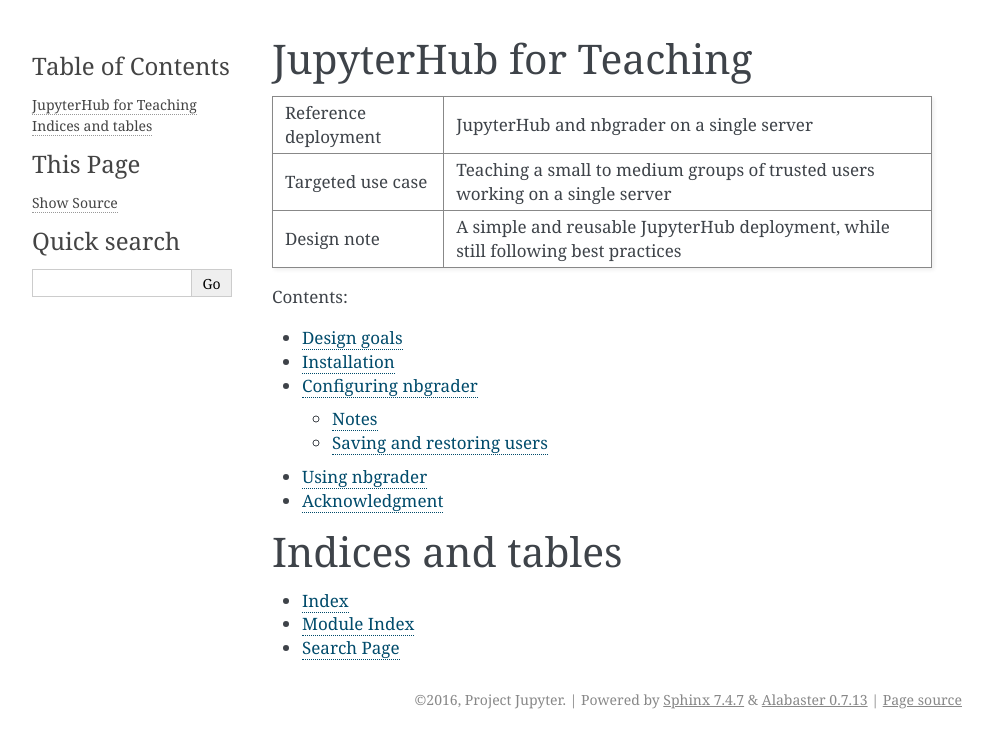
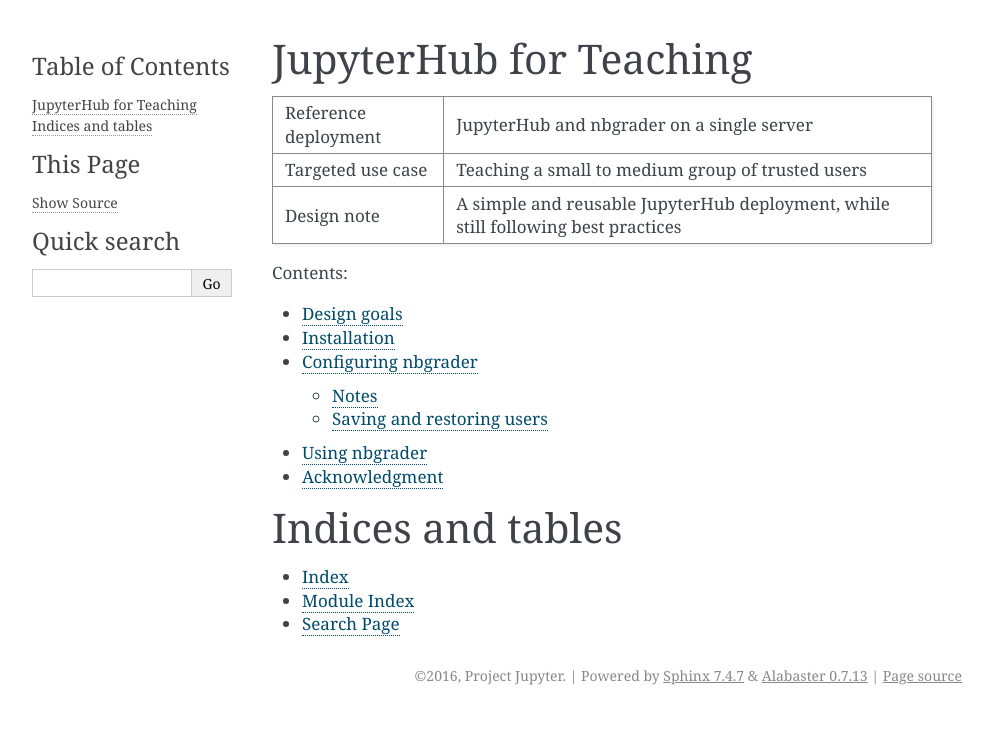
Before and after one commit to jupyterhub/jupyterhub-deploy-teaching, a Sphinx documentation site: the page built from docs/source/index.rst, in a window 1280 px wide. Shown: the top 748 px of the page, without its empty margins (148-1141 px from the left). Built offline with Sphinx 7.4.7, drawn with Linux system fonts in a browser that asks for light colours.

Commit message:
Fix typo

```diff
--- a/docs/source/index.rst
+++ b/docs/source/index.rst
@@ -4,7 +4,7 @@
 ====================  ==========================================
 Reference deployment  JupyterHub and nbgrader on a single server
 
-Targeted use case     Teaching a small to medium groups of trusted users working on a single server
+Targeted use case     Teaching a small to medium group of trusted users
 
 Design note           A simple and reusable JupyterHub deployment, while still following best practices
 ====================  ==========================================
```
